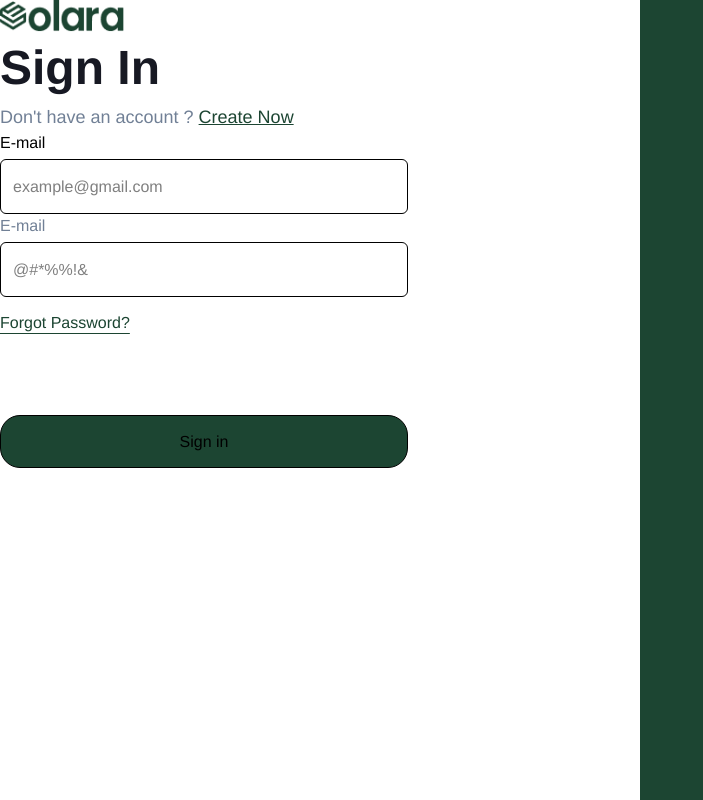
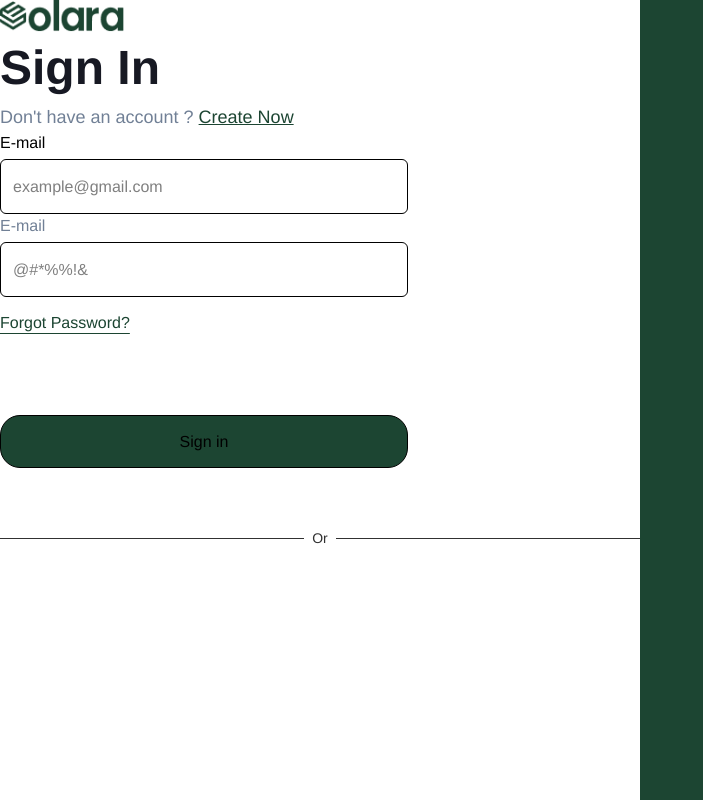
Before and after one commit to codewithabdullahbashir/Java-Script, a React (Vite) app in the folder my-react-app/: page /login in a window 1280 px wide. Shown: the whole page, without its empty margins (0-703 px from the left). Built offline with nearby package versions, Linux system fonts and the light colour scheme; no server answers.

Commit message:
Add or divider

```diff
--- a/my-react-app/src/screen/LogInPage.tsx
+++ b/my-react-app/src/screen/LogInPage.tsx
@@ -43,7 +43,16 @@ const LogInPage = () => {
           <button className="h-13.25 w-102  mt-20 bg-[#1C4532] border rounded-[20px]">
             Sign in
           </button>
-
+          <div className="mt-15 flex items-center gap-2">
+            <div className="h-[0.5px] flex-1 bg-[#313131]" />
+            <span
+              className="text-[14px] font-normal text-[#313131]"
+              style={{ fontFamily: "Helvetica" }}
+            >
+              Or
+            </span>
+            <div className="h-[0.5px] flex-1 bg-[#313131]" />
+          </div>
         </form>
       </section>
       <section className="h-full w-full bg-[#1C4532]"></section>
```
